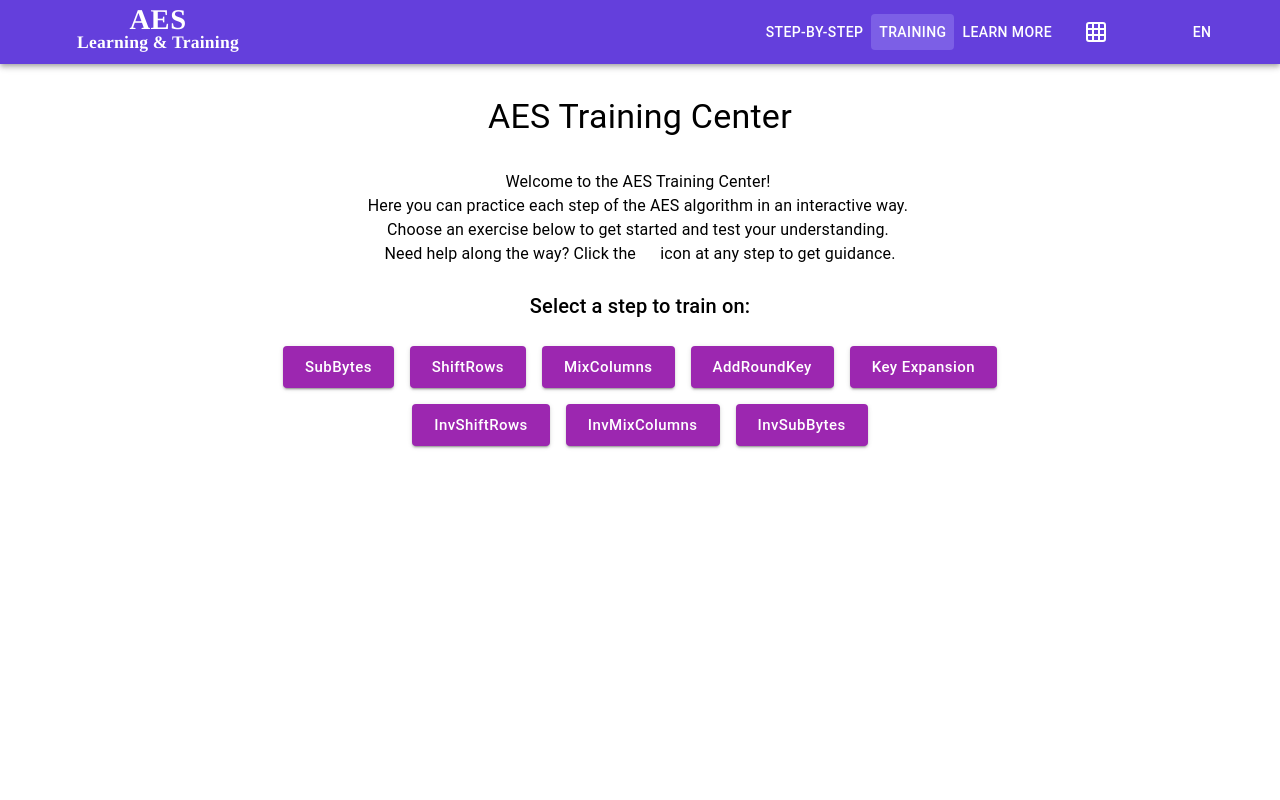
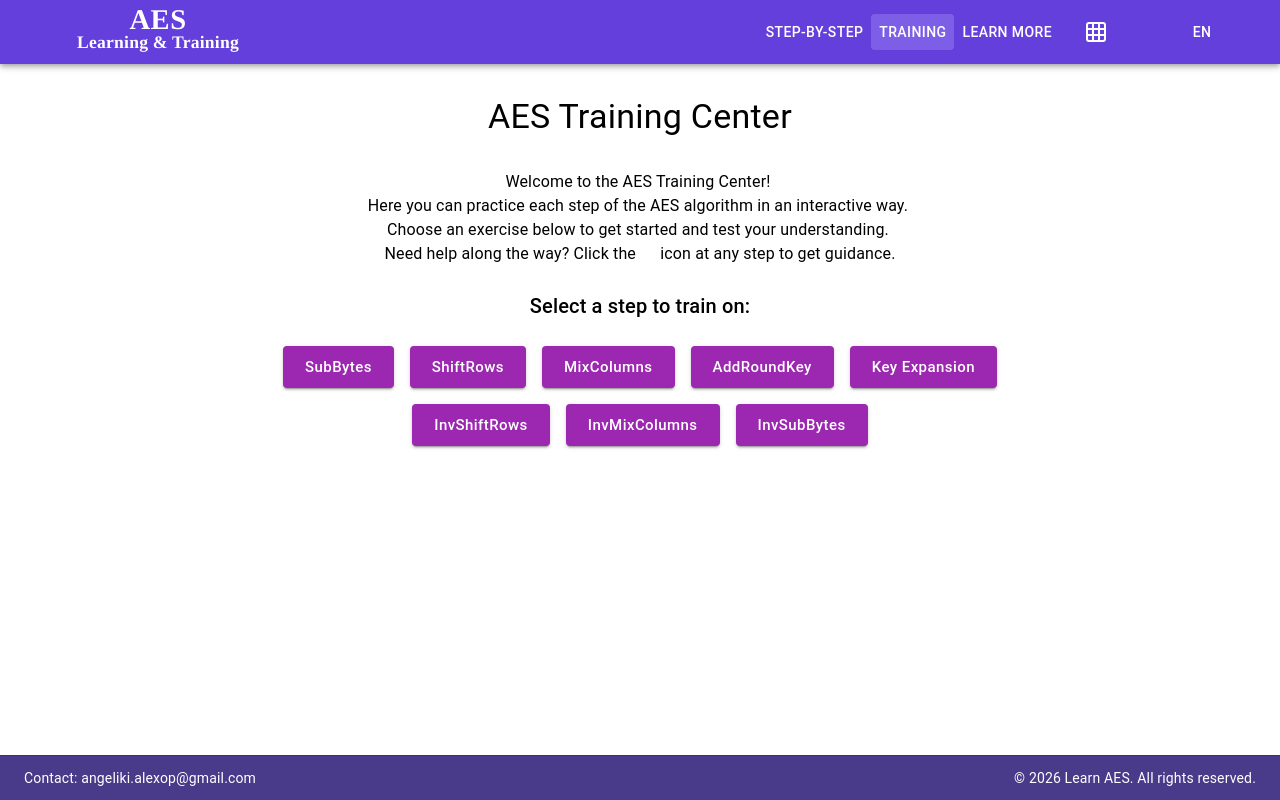
Before and after one commit to Angeliki-Alexop/learn_aes, a React (Vite) app: page /learn_aes/train in a window 1280 px wide. Built offline with nearby package versions, Linux system fonts and the light colour scheme; some icons are missing.

Commit message:
good sticky footer

```diff
--- a/src/App.jsx
+++ b/src/App.jsx
@@ -1,6 +1,8 @@
 import React from "react";
 import { BrowserRouter as Router, Route, Routes, Navigate } from "react-router-dom";
+import { Box } from "@mui/material";
 import Navbar from "./components/Navbar";
+import Footer from "./components/Footer";
 import Train from "./pages/Train";
 import LearnMore from "./pages/LearnMore";
 import StepByStep from "./pages/StepByStep";
@@ -10,7 +12,9 @@ import "./styles/styles.css";
 function App() {
   return (
     <Router basename="/learn_aes">
+      <Box sx={{ display: 'flex', flexDirection: 'column', height: '100vh' }}>
         <Navbar />
+        <Box sx={{ flex: 1, overflow: 'hidden' }}>
           <Routes>
             <Route path="/" element={<Navigate to="/step-by-step" replace />} />
             <Route path="/train" element={<Train />} />
@@ -19,6 +23,9 @@ function App() {
             <Route path="/test" element={<Test />} />
             {/* <Route path="/incremental" element={<Incremental />} /> */}
           </Routes>
+        </Box>
+        <Footer />
+      </Box>
     </Router>
   );
 }
--- /dev/null
+++ b/src/components/Footer.jsx
@@ -0,0 +1,40 @@
+import React from "react";
+import { Box, Typography, Container } from "@mui/material";
+
+function Footer() {
+  const currentYear = new Date().getFullYear();
+
+  return (
+    <Box
+      component="footer"
+      sx={{
+        backgroundColor: "#4a3a8a",
+        borderTop: "1px solid #3d2f74",
+        py: 1.5,
+        mt: "auto",
+        flexShrink: 0
+      }}
+    >
+      <Container maxWidth="xl">
+        <Box
+          sx={{
+            display: "flex",
+            justifyContent: "space-between",
+            alignItems: "center",
+            flexWrap: "wrap",
+            gap: 2
+          }}
+        >
+          <Typography variant="body2" sx={{ color: "white" }}>
+            Contact: angeliki.alexop@gmail.com
+          </Typography>
+          <Typography variant="body2" sx={{ color: "white" }}>
+            © {currentYear} Learn AES. All rights reserved.
+          </Typography>
+        </Box>
+      </Container>
+    </Box>
+  );
+}
+
+export default Footer;
--- /dev/null
+++ b/src/styles/Footer.css
@@ -0,0 +1,24 @@
+.footer {
+  margin-top: auto;
+  border-top: 1px solid #e0e0e0;
+  padding: 16px 0;
+  background-color: #f5f5f5;
+}
+
+.footer-content {
+  text-align: center;
+  max-width: 1200px;
+  margin: 0 auto;
+  padding: 0 16px;
+}
+
+.footer-email {
+  font-size: 14px;
+  color: #666;
+  margin-bottom: 8px;
+}
+
+.footer-copyright {
+  font-size: 14px;
+  color: #666;
+}
--- a/src/styles/LearnMore.css
+++ b/src/styles/LearnMore.css
@@ -1,7 +1,7 @@
 /* Styles for LearnMore page: full-height sections with scroll-snap and keyboard navigation */
 .learn-page-root {
   padding: 0;
-  min-height: 100vh;
+  height: 100%;
   display: flex;
   flex-direction: column;
   overflow: hidden; /* prevent body/page scrollbar while inner container scrolls */
@@ -27,10 +27,10 @@
   flex: 1 1 auto;
   overflow-y: auto;
   scroll-snap-type: y mandatory;
-  /* ensure last content isn't hidden behind floating controls */
-  padding-bottom: 220px;
-  /* make scroll-snap respect the floating UI at the bottom */
-  scroll-padding-bottom: 220px;
+  /* ensure last content isn't hidden behind floating controls and footer */
+  padding-bottom: 280px;
+  /* make scroll-snap respect the floating UI at the bottom and footer */
+  scroll-padding-bottom: 280px;
 }
 
 .learn-section {
@@ -120,9 +120,11 @@
   display: flex;
   gap: 8px;
   align-items: center;
-  background: rgba(255, 255, 255, 0.02);
-  padding: 6px;
+  background: rgba(255, 255, 255, 0.7);
+  padding: 8px;
   border-radius: 12px;
+  box-shadow: 0 4px 12px rgba(0, 0, 0, 0.15);
+  border: 1px solid #e0e0e0;
 }
 
 @media (max-width: 880px) {
--- a/src/styles/Train.css
+++ b/src/styles/Train.css
@@ -1,15 +1,16 @@
 .train-content {
-  /* Reserve most of the viewport but leave room for the AppBar (approx 64px). This prevents content being hidden behind the header. */
-  min-height: calc(100vh - 64px);
+  /* Reserve viewport space minus AppBar (~64px) and Footer (~56px) */
+  min-height: calc(100vh - 120px);
   display: flex;
   flex-direction: column;
+  padding-bottom: 20px; /* Add spacing above footer */
 }
 
 /* Make the inner MUI Container scrollable so content can be reached on small screens */
 .train-content > .MuiContainer-root {
   overflow-y: auto;
   flex: 1 1 auto;
-  max-height: calc(100vh - 64px);
+  max-height: calc(100vh - 120px);
 }
 .css-1pzfmz2-MuiInputBase-input-MuiOutlinedInput-input.Mui-disabled {
   opacity: 1 !important;
--- a/src/styles/styles.css
+++ b/src/styles/styles.css
@@ -10,11 +10,12 @@ html, body {
   margin: 0;
   overflow: auto; /* Allow page scrolling */
 }
-  #root {
-    height: 100%;
-    display: flex;
-    flex-direction: column;
-  }
+
+#root {
+  height: 100vh;
+  display: flex;
+  flex-direction: column;
+}
   .stepbystep-container {
     display: flex;
     height: 100%; /* Ensure the container takes full height */
```
Lines whose indentation alone changed are shown as unchanged.
